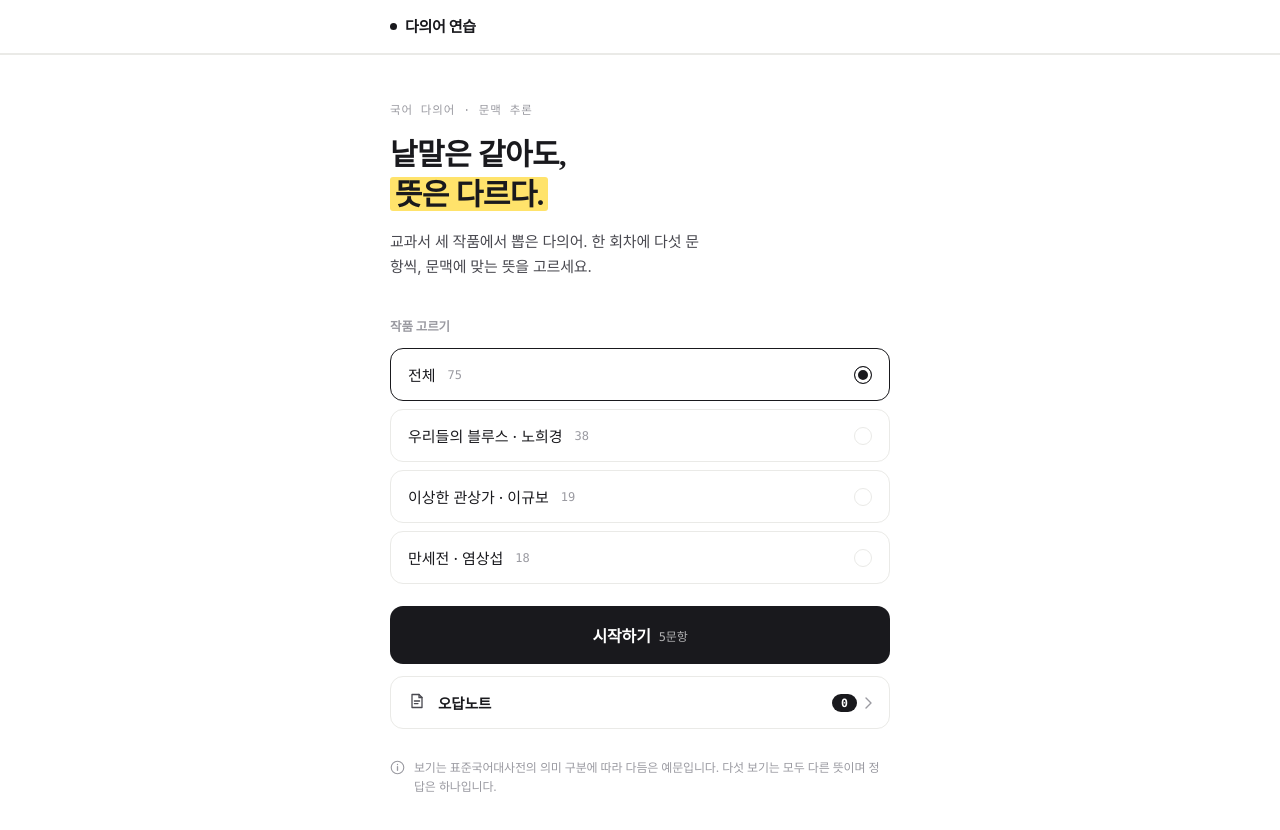
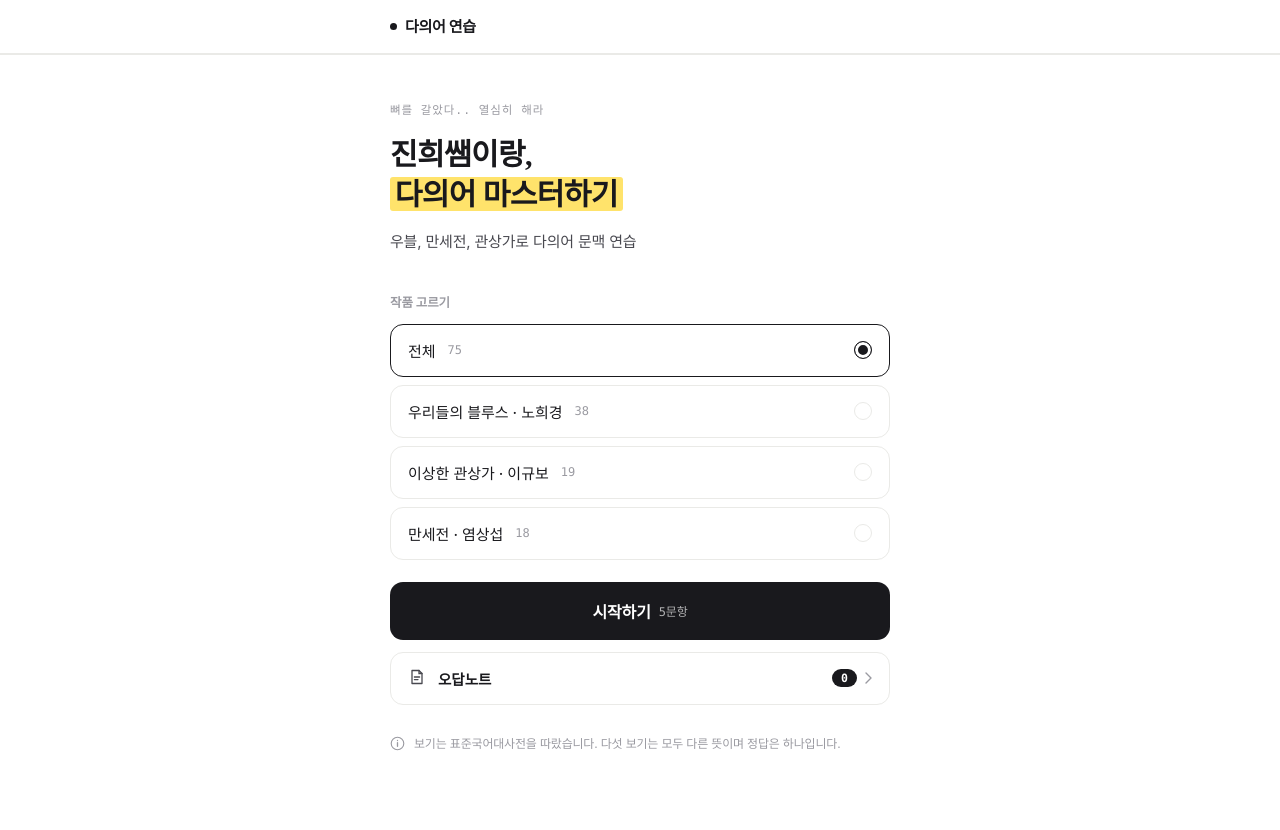
Before and after one commit to ginny4u/-DYHS_VOCA.ver3, a plain HTML site: page index.html in a window 1280 px wide. After the commit the page ends 800 px from the top, so only its background shows below. Drawn offline with Linux system fonts and the light colour scheme; a web font is replaced by a local one.

Commit message:
Update index.html

```diff
--- a/index.html
+++ b/index.html
@@ -3,7 +3,7 @@
 <head>
 <meta charset="UTF-8" />
 <meta name="viewport" content="width=device-width, initial-scale=1.0, viewport-fit=cover" />
-<title>다의어 연습 · 문맥으로 뜻 가려내기</title>
+<title>😻진희T랑 다의어 연습😻</title>
 <link rel="stylesheet" as="style" crossorigin href="https://cdn.jsdelivr.net/gh/orioncactus/pretendard@v1.3.9/dist/web/variable/pretendardvariable.min.css" />
 <link rel="preconnect" href="https://fonts.googleapis.com" />
 <link rel="preconnect" href="https://fonts.gstatic.com" crossorigin />
@@ -236,9 +236,9 @@
 
   <!-- START -->
   <section class="screen hero" id="start">
-    <span class="eyebrow">국어 다의어 · 문맥 추론</span>
-    <h1>낱말은 같아도,<br/><span class="em">뜻은 다르다.</span></h1>
-    <p class="lead">교과서 세 작품에서 뽑은 다의어. 한 회차에 다섯 문항씩, 문맥에 맞는 뜻을 고르세요.</p>
+    <span class="eyebrow">뼈를 갈았다.. 열심히 해라</span>
+    <h1>진희쌤이랑,<br/><span class="em">다의어 마스터하기</span></h1>
+    <p class="lead">우블, 만세전, 관상가로 다의어 문맥 연습</p>
 
     <div class="label">작품 고르기</div>
     <div class="chips" id="scopeChips">
@@ -258,7 +258,7 @@
 
     <div class="foot">
       <svg width="15" height="15" viewBox="0 0 16 16" fill="none"><circle cx="8" cy="8" r="6.7" stroke="currentColor" stroke-width="1.2"/><path d="M8 7v4M8 4.7v.1" stroke="currentColor" stroke-width="1.4" stroke-linecap="round"/></svg>
-      <span>보기는 표준국어대사전의 의미 구분에 따라 다듬은 예문입니다. 다섯 보기는 모두 다른 뜻이며 정답은 하나입니다.</span>
+      <span>보기는 표준국어대사전을 따랐습니다. 다섯 보기는 모두 다른 뜻이며 정답은 하나입니다.</span>
     </div>
   </section>
 
```
